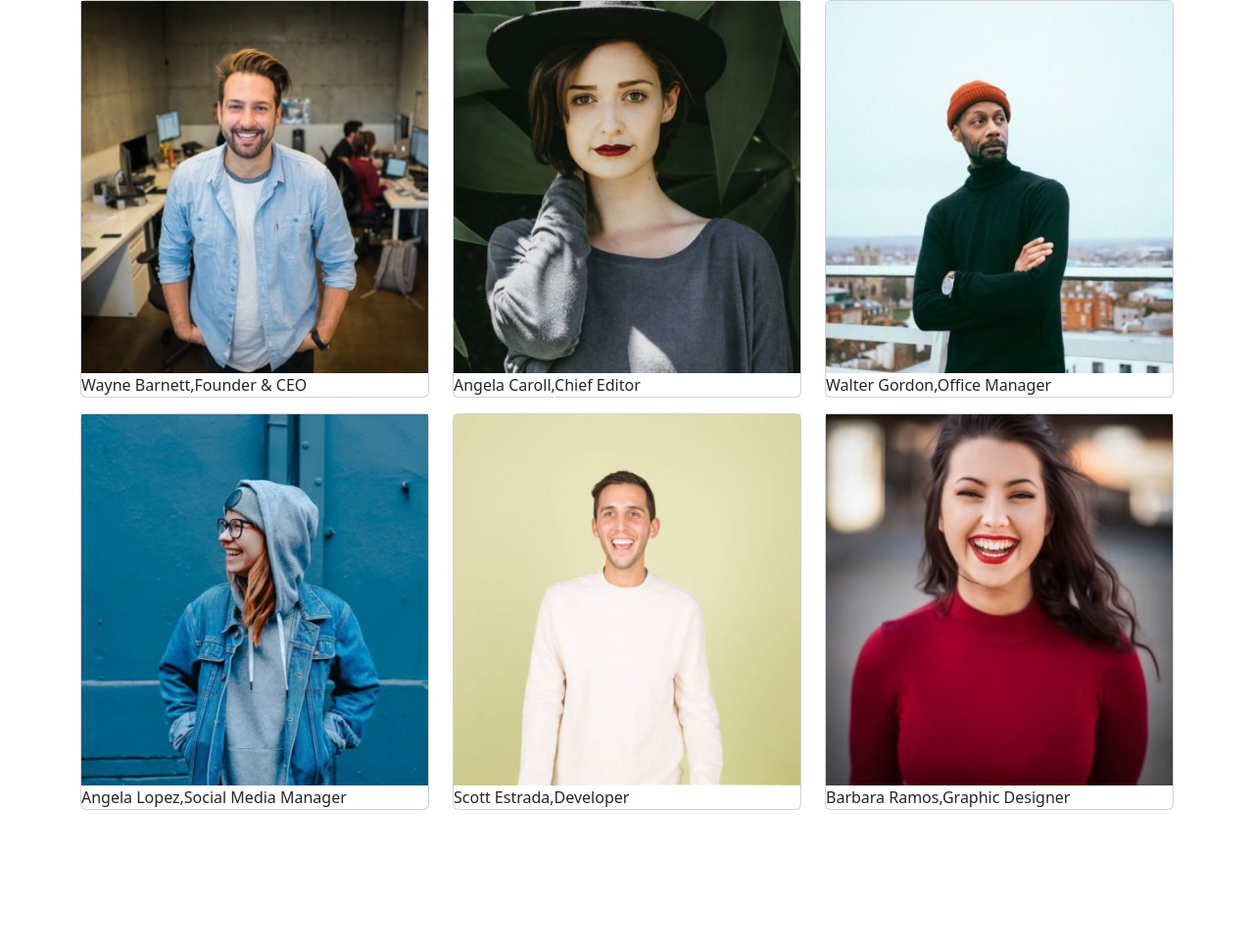
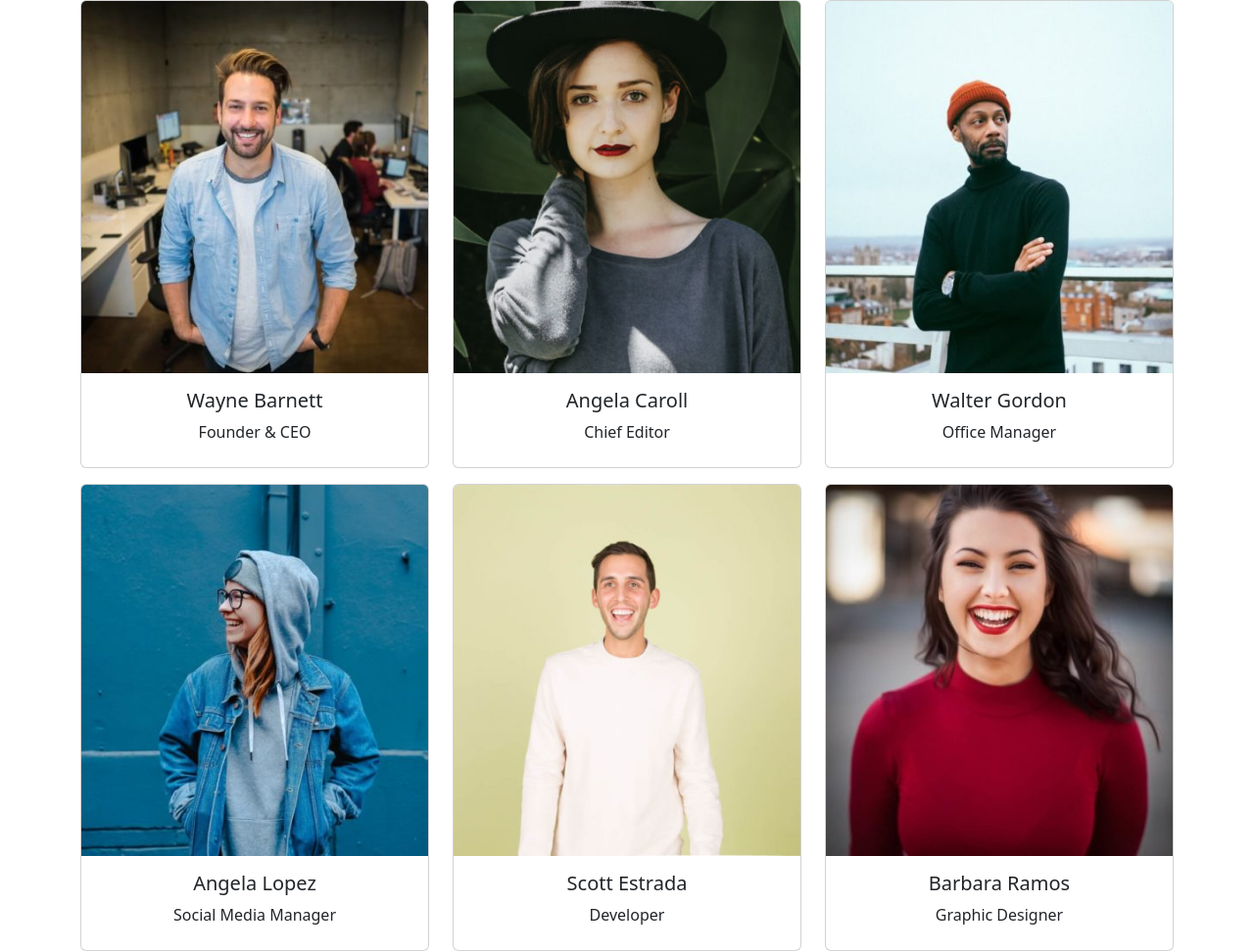
Before and after one commit to StefDev1801/js-our-team, a plain HTML site: page index.html in a window 1280 px wide. Shown: the whole page at 98% size. Before the commit the page ends 827 px from the top, so only its background shows below. Drawn offline with nearby package versions, Linux system fonts and the light colour scheme.

Commit message:
add some bootstrap to make it better looking

```diff
--- a/assets/js/main.js
+++ b/assets/js/main.js
@@ -47,7 +47,13 @@ for (let i = 0; i < team.length; i++) {
 
     let markupHtml =
     `<div class="col-4">
-        <div class="card"><img src="./assets/img/${worker.image}" alt="">${worker.name},${worker.role}</div>
+        <div class="card text-center pb-2">
+            <img src="./assets/img/${worker.image}" class="card-img-top" alt="">
+            <div class="card-body">
+                <h5 class="card-title">${worker.name}</h5>
+                <p class="card-text" >${worker.role}</p>
+            </div>
+        </div>
     </div>`
     row.insertAdjacentHTML("beforeend",markupHtml);
 
```
Also changed, not shown: index.html (+1 -0 lines).
